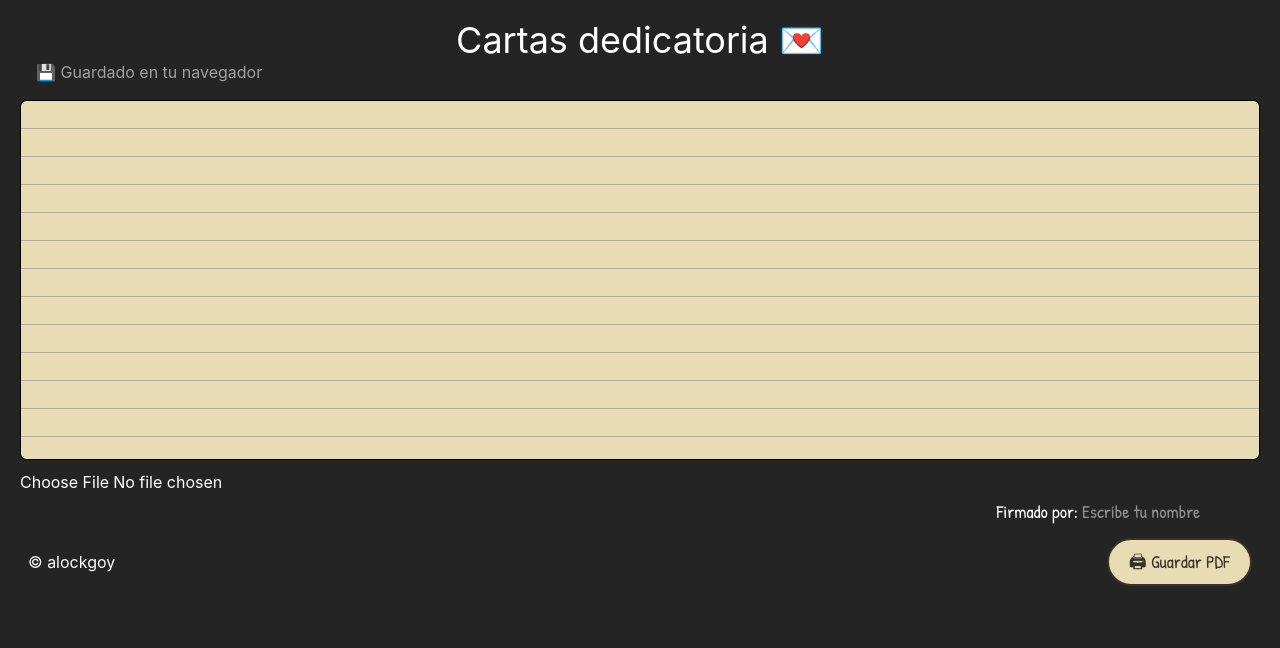
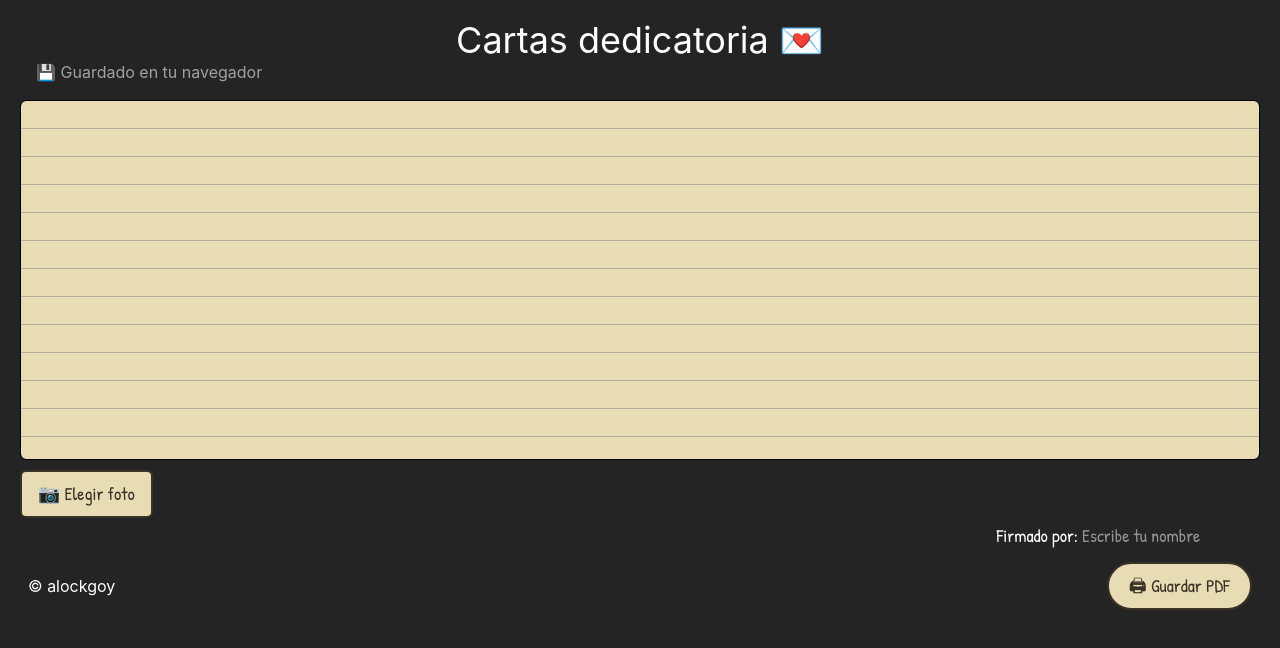
Before and after one commit to alockgoy/cartas-dedicatoria, a React (Vite) app: page / in a window 1280 px wide. Shown: the top 648 px of the page. Built offline with nearby package versions, Linux system fonts and the light colour scheme.

Commit message:
Aplicado estilo para el input de la foto

```diff
--- a/src/components/Letter.tsx
+++ b/src/components/Letter.tsx
@@ -36,6 +36,9 @@ function Letter({ setSaveStatus, isClosing }: LetterStatus) {
     // Comprobar que el archivo subido sea una foto
     const [photoError, setPhotoError] = useState('');
 
+    // Para mantener el indicador de que hay un archivo subido en el input
+    const [photoName, setPhotoName] = useState('');
+
     function verifyPhoto(e: React.ChangeEvent<HTMLInputElement>) {
 
         // Obtener el archivo subido al input
@@ -55,6 +58,9 @@ function Letter({ setSaveStatus, isClosing }: LetterStatus) {
 
         // Si no se han cumplido las condiciones anteriores, es que SÍ se ha subido una foto
         setPhotoError('');
+
+        // Conservar el nombre del archivo
+        setPhotoName(file.name);
 
         // Convertir el archivo a base64 para poder mostrarlo en la impresión
         const reader = new FileReader();
@@ -128,13 +134,34 @@ function Letter({ setSaveStatus, isClosing }: LetterStatus) {
              *      Márgen superior de 1
              *      Posicionamiento a la izquierda
              *      Mensaje de error si el archivo subido NO es una foto
+             *      Oculto visualmente pero funcional
              */}
-                <div className="mt-1 flex justify-start">
+                <div className="mt-1 flex flex-col items-start">
                     <input
+                        id="photo-upload"
                         type="file"
                         accept="image/*"
                         onChange={verifyPhoto}
+                        className="hidden"
                     />
+
+                    {/**
+                     *  Botón visualmente agradable
+                     *      Label vinculado al input que actúa como si fuera el botón
+                     */}
+                    <label
+                        htmlFor="photo-upload"
+                        className="cursor-pointer bg-[#e8dcb5] hover:bg-[#ddd0a0] active:scale-95 transition text-[#3a3226] px-4 py-2 rounded-md border-2 border-[#3a3226] font-patrick text-lg"
+                        >
+                        📷 Elegir foto
+                    </label>
+
+                    {/** Mostrar el nombre del archivo */}
+                    {photoName && !photoError &&(
+                        <p className="text-sm mt-1 ml-1 text-neutral-400">✓ {photoName}</p>
+                    )}
+
+                    {/** Mensaje de error por si el archivo subido NO es una foto */}
                     {photoError && (
                         <p className="text-red-600 text-sm mt-1 ml-1">{photoError}</p>
                     )}
```
